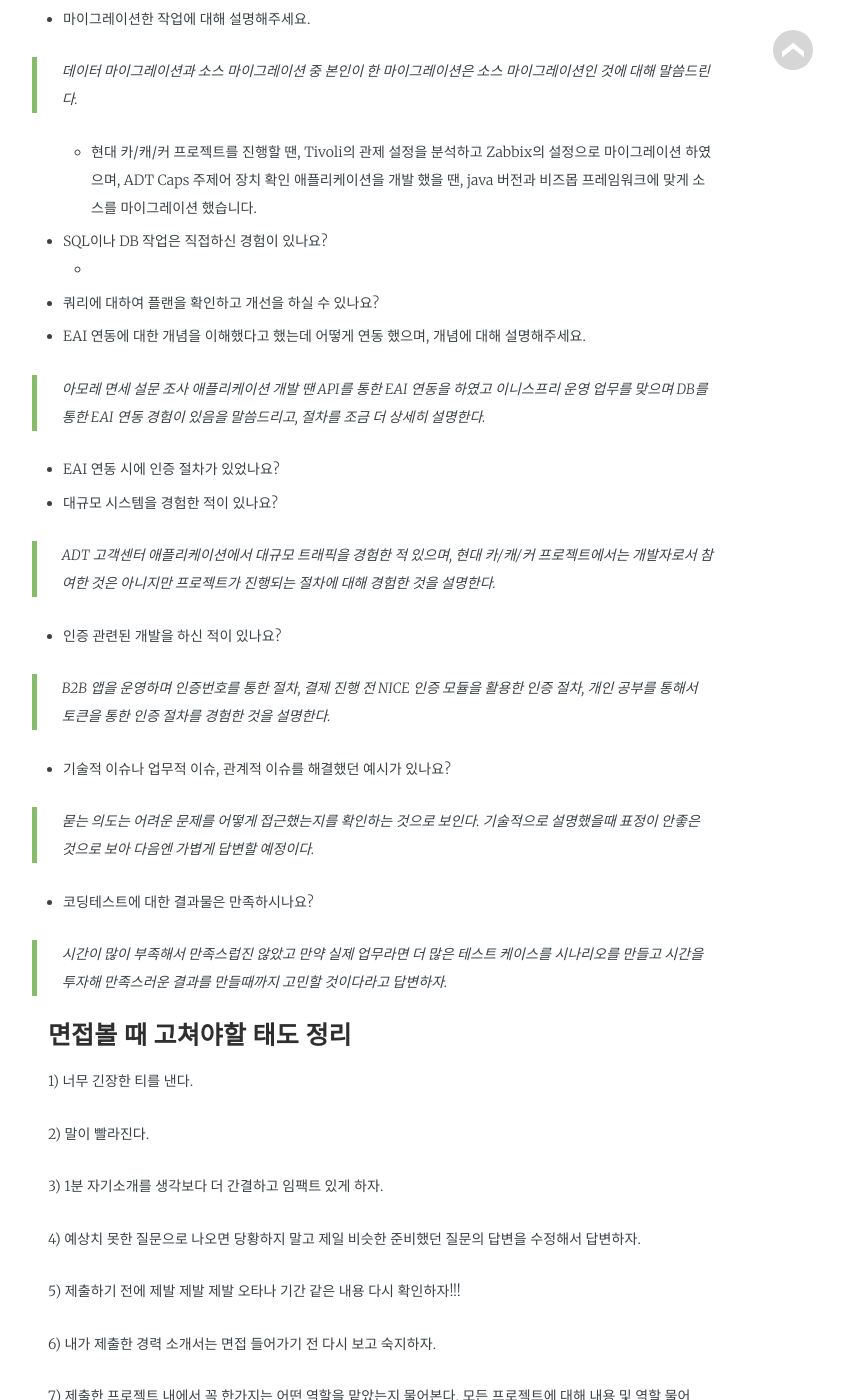
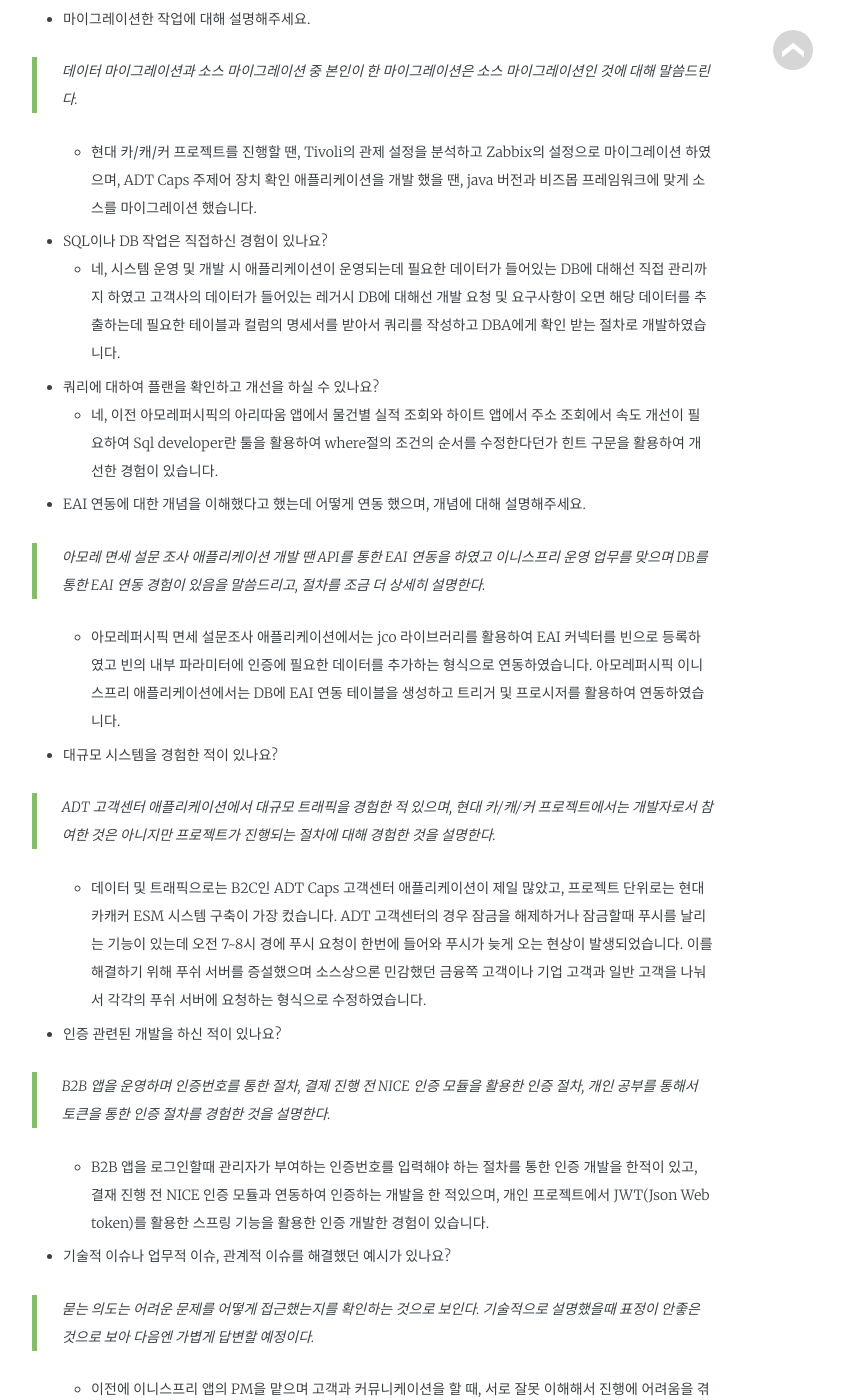
Before and after one commit to rmsdud2435/geunny-blog, a Jekyll site: the page built from _posts/2021-09-12-Interview_20210912.md, in a window 1280 px wide and 1400 px high, scrolled down 2591 px. Shown: the whole window, without its empty margins (267-1111 px from the left). Built offline with Jekyll 4.4.1, drawn with Linux system fonts in a browser that asks for light colours; some web fonts are replaced; some of the changed text lies outside the part shown.

Commit message:
update content

```diff
--- a/_posts/2021-09-12-Interview_20210912.md
+++ b/_posts/2021-09-12-Interview_20210912.md
@@ -85,26 +85,30 @@ comments:          true
     - 현대 카/캐/커 프로젝트를 진행할 땐, Tivoli의 관제 설정을 분석하고 Zabbix의 설정으로 마이그레이션 하였으며, ADT Caps 주제어 장치 확인 애플리케이션을 개발 했을 땐, java 버전과 비즈몹 프레임워크에 맞게 소스를 마이그레이션 했습니다.
 
  - SQL이나 DB 작업은 직접하신 경험이 있나요?
-    -
+    - 네, 시스템 운영 및 개발 시 애플리케이션이 운영되는데 필요한 데이터가 들어있는 DB에 대해선 직접 관리까지 하였고 고객사의 데이터가 들어있는 레거시 DB에 대해선 개발 요청 및 요구사항이 오면 해당 데이터를 추출하는데 필요한 테이블과 컬럼의 명세서를 받아서 쿼리를 작성하고 DBA에게 확인 받는 절차로 개발하였습니다.
 
  - 쿼리에 대하여 플랜을 확인하고 개선을 하실 수 있나요?
+    - 네, 이전 아모레퍼시픽의 아리따움 앱에서 물건별 실적 조회와 하이트 앱에서 주소 조회에서 속도 개선이 필요하여 Sql developer란 툴을 활용하여 where절의 조건의 순서를 수정한다던가 힌트 구문을 활용하여 개선한 경험이 있습니다.
 
  - EAI 연동에 대한 개념을 이해했다고 했는데 어떻게 연동 했으며, 개념에 대해 설명해주세요.
     > 아모레 면세 설문 조사 애플리케이션 개발 땐 API를 통한 EAI 연동을 하였고 이니스프리 운영 업무를 맞으며 DB를 통한 EAI 연동 경험이 있음을 말씀드리고, 절차를 조금 더 상세히 설명한다.
-
- - EAI 연동 시에 인증 절차가 있었나요?
+    - 아모레퍼시픽 면세 설문조사 애플리케이션에서는 jco 라이브러리를 활용하여 EAI 커넥터를 빈으로 등록하였고 빈의 내부 파라미터에 인증에 필요한 데이터를 추가하는 형식으로 연동하였습니다. 아모레퍼시픽 이니스프리 애플리케이션에서는 DB에 EAI 연동 테이블을 생성하고 트리거 및 프로시저를 활용하여 연동하였습니다.
 
  - 대규모 시스템을 경험한 적이 있나요?
     > ADT 고객센터 애플리케이션에서 대규모 트래픽을 경험한 적 있으며, 현대 카/캐/커 프로젝트에서는 개발자로서 참여한 것은 아니지만 프로젝트가 진행되는 절차에 대해 경험한 것을 설명한다.
+    - 데이터 및 트래픽으로는 B2C인 ADT Caps 고객센터 애플리케이션이 제일 많았고, 프로젝트 단위로는 현대 카캐커 ESM 시스템 구축이 가장 컸습니다. ADT 고객센터의 경우 잠금을 해제하거나 잠금할때 푸시를 날리는 기능이 있는데 오전 7~8시 경에 푸시 요청이 한번에 들어와 푸시가 늦게 오는 현상이 발생되었습니다. 이를 해결하기 위해 푸쉬 서버를 증설했으며 소스상으론 민감했던 금융쪽 고객이나 기업 고객과 일반 고객을 나눠서 각각의 푸쉬 서버에 요청하는 형식으로 수정하였습니다.
 
  - 인증 관련된 개발을 하신 적이 있나요?
     > B2B 앱을 운영하며 인증번호를 통한 절차, 결제 진행 전 NICE 인증 모듈을 활용한 인증 절차, 개인 공부를 통해서 토큰을 통한 인증 절차를 경험한 것을 설명한다.
+    - B2B 앱을 로그인할때 관리자가 부여하는 인증번호를 입력해야 하는 절차를 통한 인증 개발을 한적이 있고, 결재 진행 전 NICE 인증 모듈과 연동하여 인증하는 개발을 한 적있으며, 개인 프로젝트에서 JWT(Json Web token)를 활용한 스프링 기능을 활용한 인증 개발한 경험이 있습니다.
 
  - 기술적 이슈나 업무적 이슈, 관계적 이슈를 해결했던 예시가 있나요?
     > 묻는 의도는 어려운 문제를 어떻게 접근했는지를 확인하는 것으로 보인다. 기술적으로 설명했을때 표정이 안좋은 것으로 보아 다음엔 가볍게 답변할 예정이다.
+    - 이전에 이니스프리 앱의 PM을 맡으며 고객과 커뮤니케이션을 할 때, 서로 잘못 이해해서 진행에 어려움을 겪은 경험이 있습니다. 그 이후부턴 대화 시엔 고객이 말한 내용 한번 더 정리하여 해당 내용이 맞는지 확인하거나 메일을 통해 유선상으로 진행되었던 내용을 정리하여 전달하는 습관을 길렀고 그 후부턴 예전보다 잘못 이해하는 일이 줄었습니다.
 
  - 코딩테스트에 대한 결과물은 만족하시나요?
     > 시간이 많이 부족해서 만족스럽진 않았고 만약 실제 업무라면 더 많은 테스트 케이스를 시나리오를 만들고 시간을 투자해 만족스러운 결과를 만들때까지 고민할 것이다라고 답변하자.
+    - 아니요, 만족스럽지 않았습니다. 시간이 한정된 상황에서 결과가 나오는 것에만 치중하고 테스트 케이스 시나리오를 충분히 하지 못하였습니다. 실제 업무에서는 보다 더 효율적인 알고리즘과 많은 테스트 케이스를 활용할 것입니다.
 
 ### 면접볼 때 고쳐야할 태도 정리
 
```
